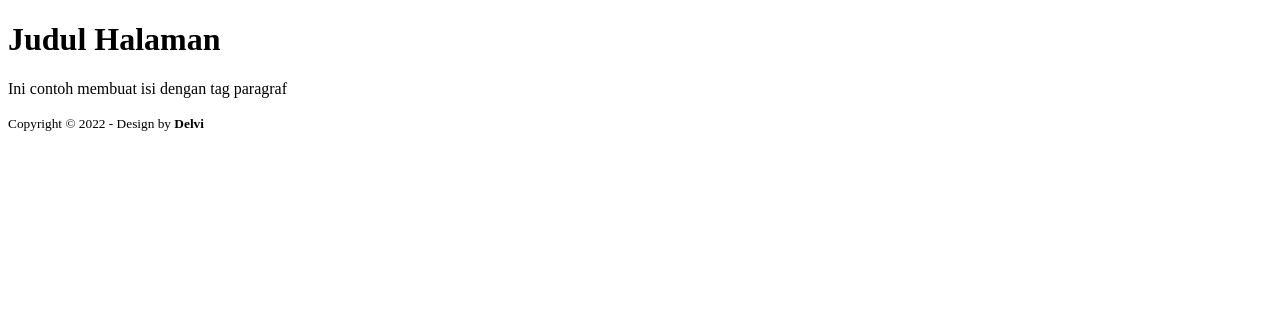
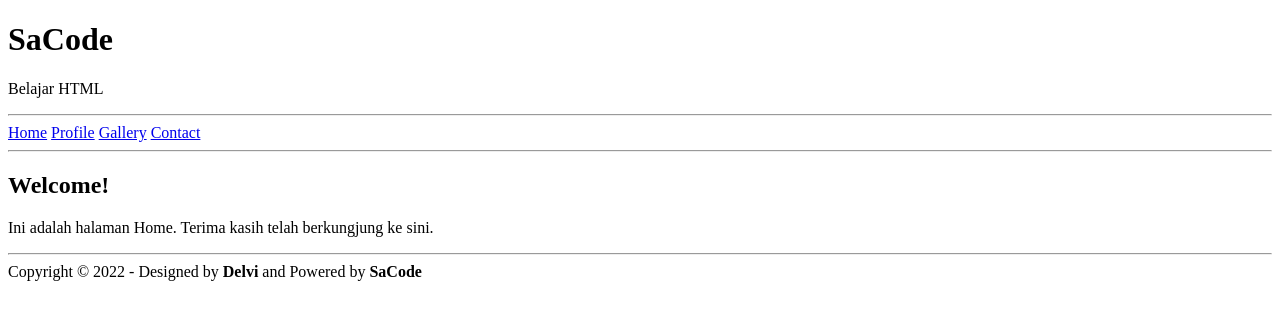
Before and after one commit to delviwamu/sacode-e-comerse-iv-day02-delvi, a plain HTML site: page index.html in a window 1280 px wide. Drawn offline with Linux system fonts and the light colour scheme.

Commit message:
final day02

```diff
--- a/index.html
+++ b/index.html
@@ -1,27 +1,48 @@
 <!DOCTYPE html>
-<html>
+<html lang="en">
+<head>
+	<meta charset="UTF-8">
+	<meta http-equiv="X-UA-Compatible" content="IE=edge">
+	<meta name="viewport" content="width=device-width, initial-scale=1.0">
+	<title>SaCode - Belajar HTML</title>
+</head>
+<body>
 
-	<head>
-		<title>Belajar HTML</title>
-	</head>
-	<body>
+	<!--HEADER START-->
+	<header>
+		<h1>SaCode</h1>
+		<p>Belajar HTML</p>
+	</header>
+	<!--HEADER END-->
 
-		<!--
-			ini bagian untuk judul halaman
-			silahkan masukan judul
-			 di sini
-		-->
+	<hr>
 
-		<h1>Judul Halaman</h1>
+	<!-- NAV START -->
+	<nav>
+		<a href="index.html" title="Buka halaman Home">Home</a>
+		<a href="profile.html" title="Buka halaman Profile">Profile</a>
+		<a href="gallery.html" title="Buka halaman Gallery">Gallery</a>
+		<a href="contact.html" title="Buka halaman Contact">Contact</a>
+	</nav>
+	<!-- NAV END -->
 
-		<!-- ini bagian isi -->
-		<p>Ini contoh membuat isi dengan tag paragraf</p>
+	<hr>
 
-		<!-- ini bagian footer -->
-		<small>
-			Copyright &copy; 2022 - Design by <b>Delvi</b>
-		</small>
+	<!-- CONTENT START -->
+	<section>
+		<h2>Welcome!</h2>
+		<p>Ini adalah halaman Home. Terima kasih telah berkungjung ke sini.</p>
+	</section>
+	<!-- CONTENT END -->
 
-	</body>
+	<hr>
 
+	<!-- FOOTER START -->
+	<footer>
+		Copyright &copy; 2022 - Designed by <b>Delvi</b>
+		and Powered by <b>SaCode</b>
+	</footer>
+	<!-- FOOTER END -->
+
+</body>
 </html>
```
Also changed, not shown: contact.html (+48 -0 lines), gallery.html (+48 -0 lines), profile.html (+48 -0 lines).
